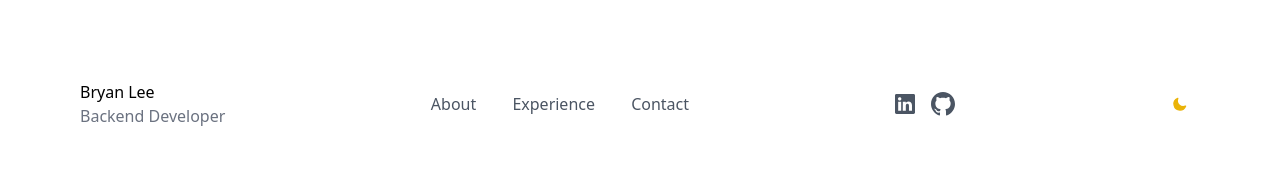
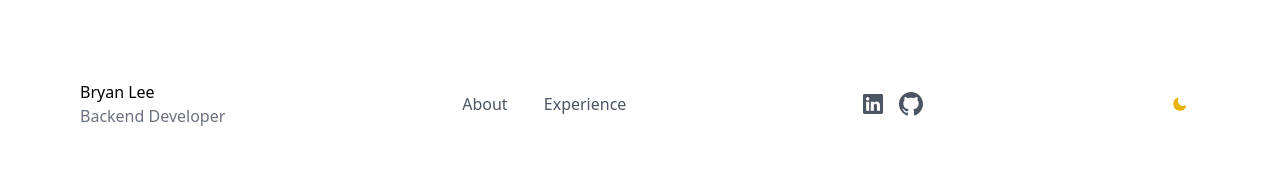
Before and after one commit to LihingMan/portfolio-nextjs, a Next.js app: page / in a window 1280 px wide. Shown: the top 183 px of the page. Built offline with nearby package versions, Linux system fonts and the light colour scheme.

Commit message:
Remove contact from navbar

```diff
--- a/components/Navbar.tsx
+++ b/components/Navbar.tsx
@@ -80,7 +80,7 @@ const Navbar: FunctionComponent = () => {
               )}
             </a>
           </Link>
-          <Link href="/contact">
+          {/* <Link href="/contact">
             <a
               className={`text-base  ${
                 router.asPath === "/contact"
@@ -105,7 +105,7 @@ const Navbar: FunctionComponent = () => {
                 </svg>
               )}
             </a>
-          </Link>
+          </Link> */}
         </div>
 
         <div className="space-x-4 flex flex-row items-center">
```
